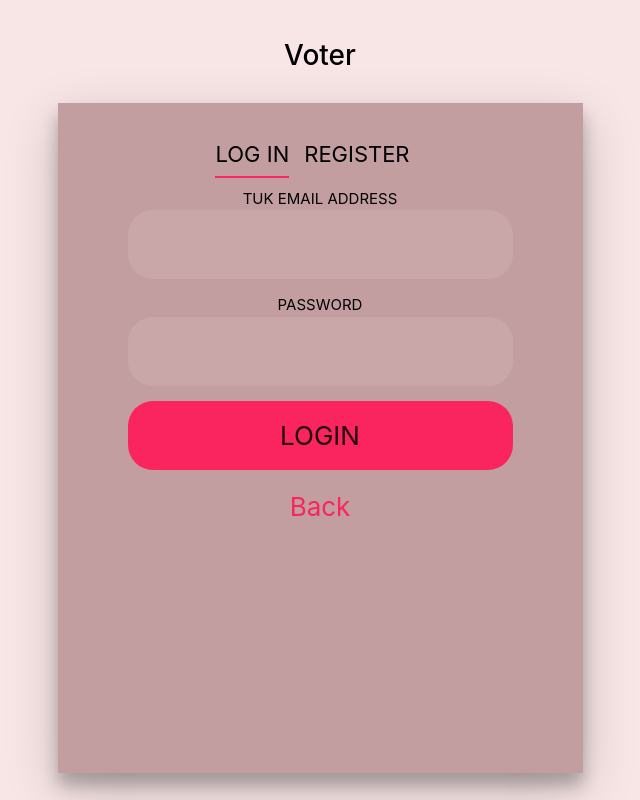
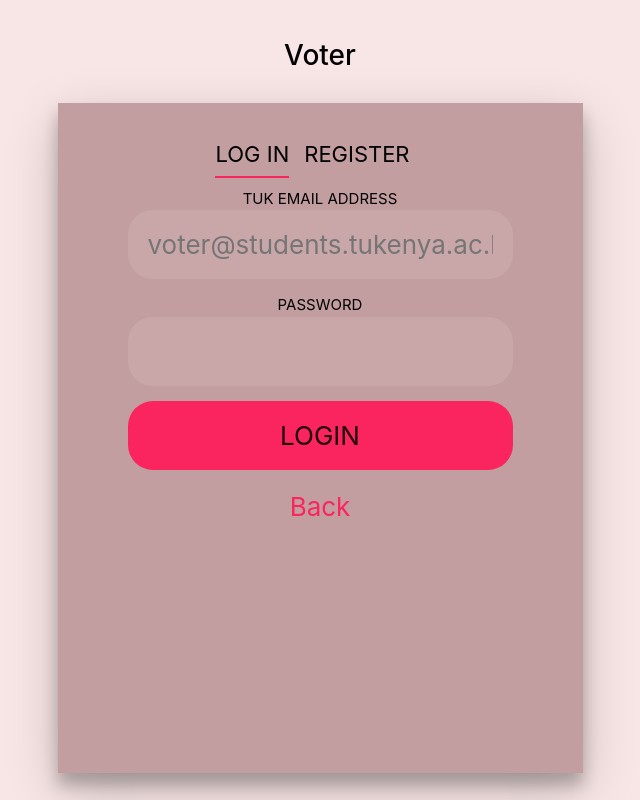
Before and after one commit to mwchben/ledgers, a React (Create React App) app in the folder client/: page /logVoter in a window 1280 px wide. Shown: the whole page, without its empty margins (320-960 px from the left). Built offline with nearby package versions, Linux system fonts and the light colour scheme.

Commit message:
placeholder for simplicity

```diff
--- a/client/src/pages/LogVoter.js
+++ b/client/src/pages/LogVoter.js
@@ -58,7 +58,7 @@
                             <form onSubmit={(e) => handleLogSubmit(e)}>
                                 <div className="group">
                                     <label htmlFor="email" className="label">TUK Email Address</label>
-                                    <input id="email" type="email" name="email" value={dataLog.email} onChange={(e) => setDataLog({ ...dataLog, email: e.target.value })} className="input" />
+                                    <input id="email" type="email" name="email" value={dataLog.email} onChange={(e) => setDataLog({ ...dataLog, email: e.target.value })} placeholder="voter@students.tukenya.ac.ke" className="input" />
                                 </div>
                                 <div className="group">
                                     <label htmlFor="password" className="label">Password</label>
@@ -78,15 +78,15 @@
                             <form onSubmit={(e) => handleRegSubmit(e)}>
                                 <div className="group">
                                     <label htmlFor="name" className="label">Name</label>
-                                    <input id="name" type="text" name="name" value={data.name} onChange={(e) => setData({ ...data, name: e.target.value })} className="input" />
+                                    <input id="name" type="text" name="name" value={data.name} onChange={(e) => setData({ ...data, name: e.target.value })} placeholder="Firstname   lastname" className="input" />
                                 </div>
                                 <div className="group">
                                     <label htmlFor="email" className="label">TUK Email Address</label>
-                                    <input id="email" type="email" name="email" value={data.email} onChange={(e) => setData({ ...data, email: e.target.value })} className="input" />
+                                    <input id="email" type="email" name="email" value={data.email} onChange={(e) => setData({ ...data, email: e.target.value })} placeholder="voter@students.tukenya.ac.ke" className="input" />
                                 </div>
                                 <div className="group">
                                     <label htmlFor="regno" className="label">Registration Number</label>
-                                    <input id="regno" type="text" name="regno" value={data.regno} onChange={(e) => setData({ ...data, regno: e.target.value })} className="input" />
+                                    <input id="regno" type="text" name="regno" value={data.regno} onChange={(e) => setData({ ...data, regno: e.target.value })} placeholder="SCII/00000/2010" className="input" />
                                 </div>
                                 <div className="group">
                                     <label htmlFor="password" className="label">Password</label>
```
